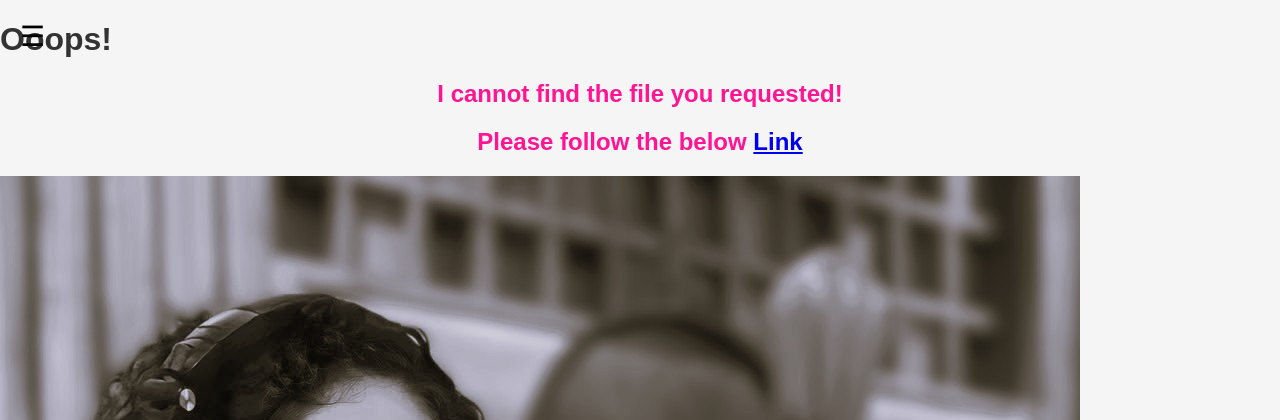
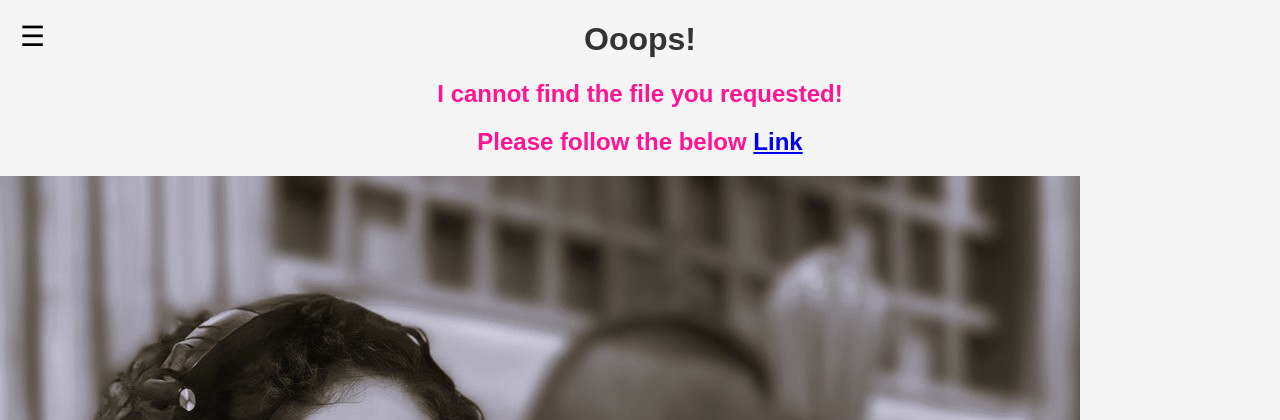
Before and after one commit to ankush-coll/Django_learn_palmuch, a Django app: template app/templates/404.html in a window 1280 px wide. Shown: the top 420 px of the page. Run offline with Django 5.2, Linux system fonts and the light colour scheme; the template is opened without the code that fills it, so the values that code supplies are empty.

Commit message:
updated code for error page2

```diff
--- a/app/templates/404.html
+++ b/app/templates/404.html
@@ -3,9 +3,9 @@
 
 {% block title %}Wrong address{% endblock %}
 {% block content %}
-    <h1>Ooops!</h1>
+    <h1 class="oops">Ooops!</h1>
 
     <h2>I cannot find the file you requested!</h2>
     <h2>Please follow the below <a href="https://django-pal-app-b4amdwfreqe9f4bp.centralindia-01.azurewebsites.net/">Link</a></h2>
-    <img src="app/pm2.jpg"/>
+    <img src="{% static 'app/pm2.jpg' %}"/>
 {% endblock %}
```
